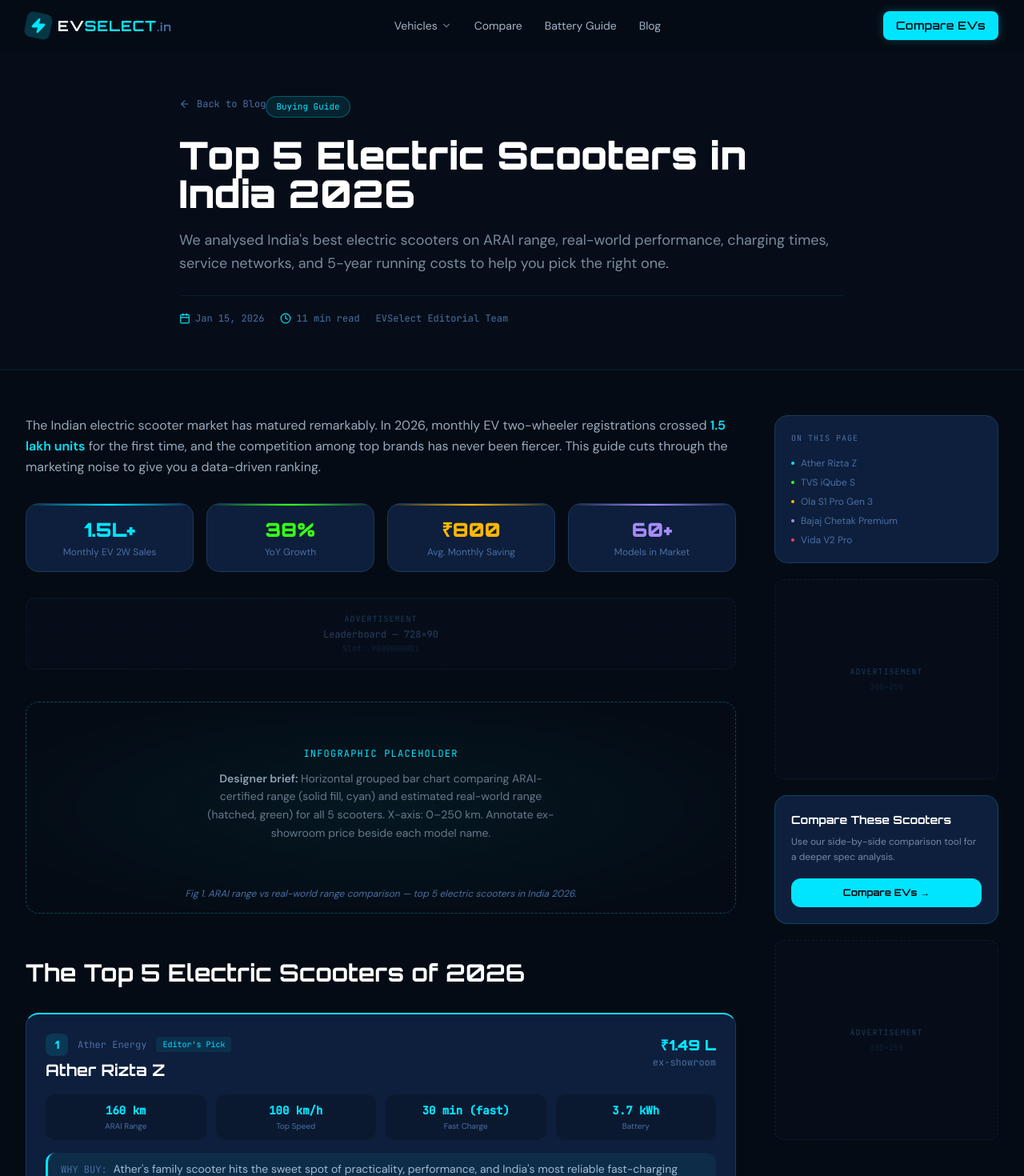
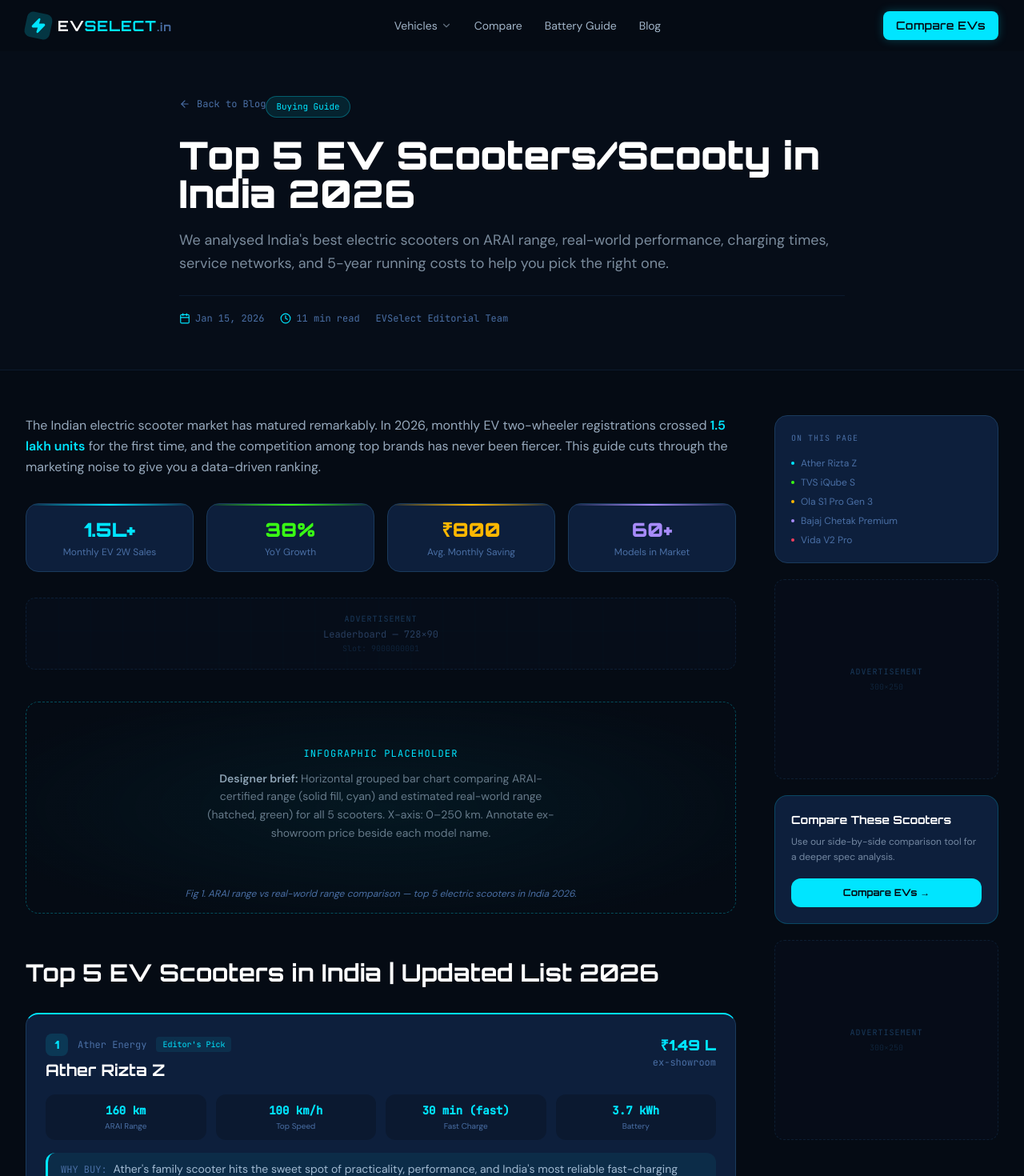
Before and after one commit to akash-nigam13/evselect-final, a Next.js app: page /blog/top-5-electric-scooters-india-2026 in a window 1280 px wide. Shown: the top 1470 px of the page at 80% size. Built offline with nearby package versions, Linux system fonts and the light colour scheme.

Commit message:
Update page.tsx

```diff
--- a/app/blog/top-5-electric-scooters-india-2026/page.tsx
+++ b/app/blog/top-5-electric-scooters-india-2026/page.tsx
@@ -8,7 +8,7 @@
 export const metadata: Metadata = {
   title: "Top 5 Electric Scooters in India 2026 — Range, Price & Features Compared",
   description:
-    "Looking for the best electric scooter in India in 2026? We compare the top 5 models on ARAI range, real-world performance, charging time, and value for money to help you make the right choice.",
+    "Looking for the best e-scooter in India in 2026? We compare the top 5 models on ARAI range, real-world performance, charging time, and value for money to help you make the right choice.",
   keywords: ["best electric scooter India 2026", "top electric scooters India", "Ather 450X vs Ola S1 Pro"],
   alternates: { canonical: "https://evselect.in/blog/top-5-electric-scooters-india-2026" },
   openGraph: {
@@ -87,7 +87,7 @@
               Buying Guide
             </span>
             <h1 className="font-display font-black text-3xl sm:text-4xl lg:text-5xl text-white leading-tight mb-5">
-              Top 5 Electric Scooters in India 2026
+              Top 5 EV Scooters/Scooty in India 2026
             </h1>
             <p className="text-ev-text/60 font-body text-lg leading-relaxed mb-6">
               We analysed India's best electric scooters on ARAI range, real-world performance, charging times, service networks, and 5-year running costs to help you pick the right one.
@@ -142,7 +142,7 @@
               </div>
 
               <h2 className="font-display font-bold text-white text-2xl sm:text-3xl mt-14 mb-6">
-                The Top 5 Electric Scooters of 2026
+                Top 5 EV Scooters in India |  Updated List 2026
               </h2>
 
               {/* Scooter cards */}
```
